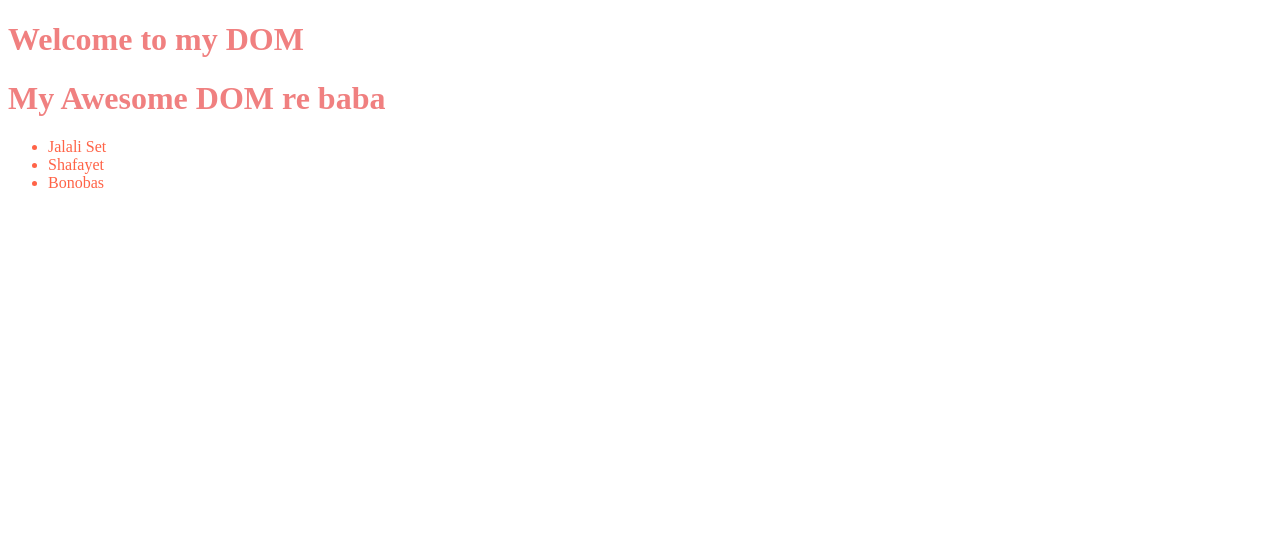
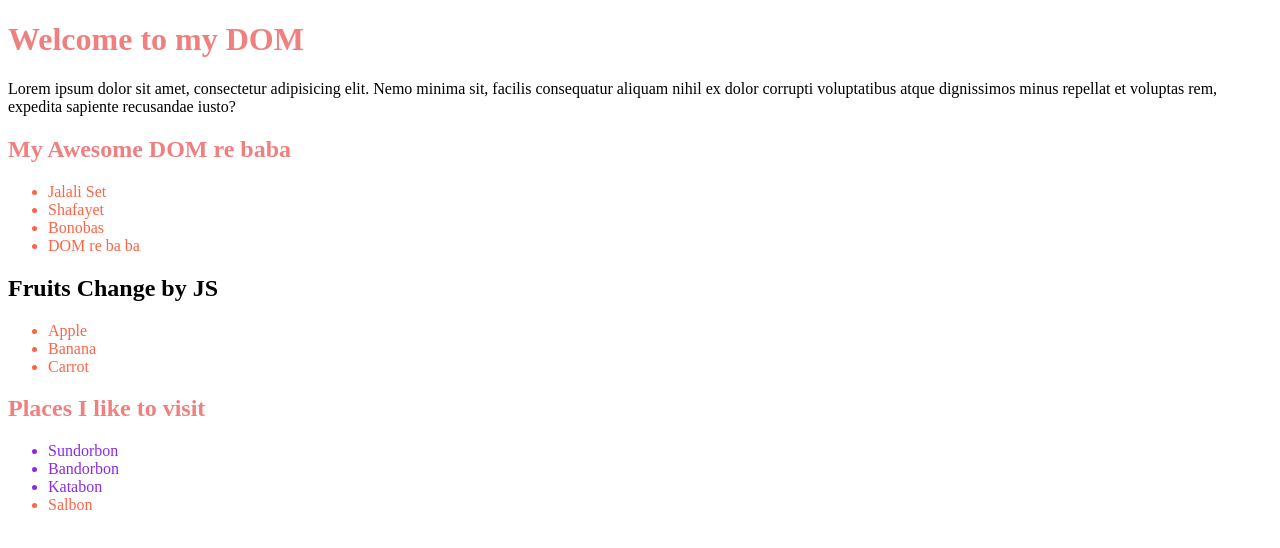
Before and after one commit to saifulwebme/tour-of-DOM-m24, a plain HTML site: page index.html in a window 1280 px wide. Drawn offline with Linux system fonts and the light colour scheme.

Commit message:
get elements my tag number add

```diff
--- a/index.html
+++ b/index.html
@@ -9,30 +9,65 @@
         li{
             color: tomato;
         }
+        #fruits-tittle{
+            color: black;
+        }
+        .important-places{
+            color: blueviolet;
+        }
     </style>
 </head>
 <body>
     <header>
         <h1>Welcome to my DOM</h1>
+        <p>Lorem ipsum dolor sit amet, consectetur adipisicing elit. Nemo minima sit, facilis consequatur aliquam nihil ex dolor corrupti voluptatibus atque dignissimos minus repellat et voluptas rem, expedita sapiente recusandae iusto?</p>
     </header>
     <main>
+        <section>
             <h1>My Awesome DOM re baba</h1>
             <ul>
                 <li>Jalali Set</li>
                 <li>Shafayet</li>
                 <li>Bonobas</li>
+                <li>DOM re ba ba</li>
             </ul>
+        </section>
+        <section>
+            <h1 id="fruits-tittle">Fruits I like</h1>
+            <ul>
+                <li>Apple</li>
+                <li>Banana</li>
+                <li>Carrot</li>
+            </ul>
+        </section>
+        <section>
+            <h1 id="places-tittle">Places I like to visit</h1>
+            <ul>
+                <li class="important-places">Sundorbon</li>
+                <li class="important-places">Bandorbon</li>
+                <li class="important-places">Katabon</li>
+                <li class="other-places">Salbon</li>
+            </ul>
+        </section>
     </main>
     <script src="js/dom.js"></script>
     <script>
-        const student = {
-            name: 'abul',
-            id: 11,
-            study: function(time){
-                console.log(time, 'Study kortecy ');
+        const liCollaction = document.getElementsByTagName('li');
+        // console.log(liCollaction);
+        for(const li of liCollaction){
+            // console.log(li.innerText);
         }
+        const allHeadding = document.getElementsByTagName('h1');
+        for(const h1 of allHeadding){
+            // console.log(h1.innerText)
         }
-        console.log('Adding Js inside the HTML file');
+        const fruitsTittle = document.getElementById('fruits-tittle');
+        fruitsTittle.innerText = 'Fruits Change by JS'
+
+        const places = document.getElementsByClassName('important-places')
+        for(const place of places){
+            console.log(place.innerText);
+        }
     </script>
 </body>
 </html>
```
Lines whose indentation alone changed are shown as unchanged.
